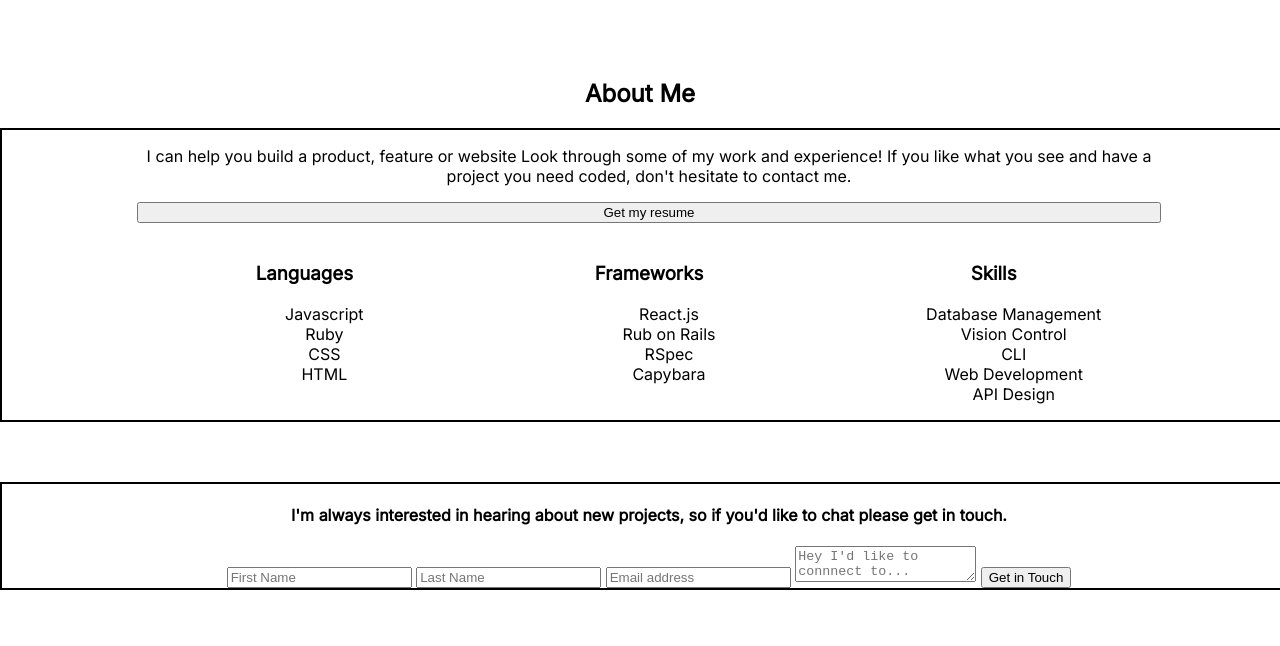
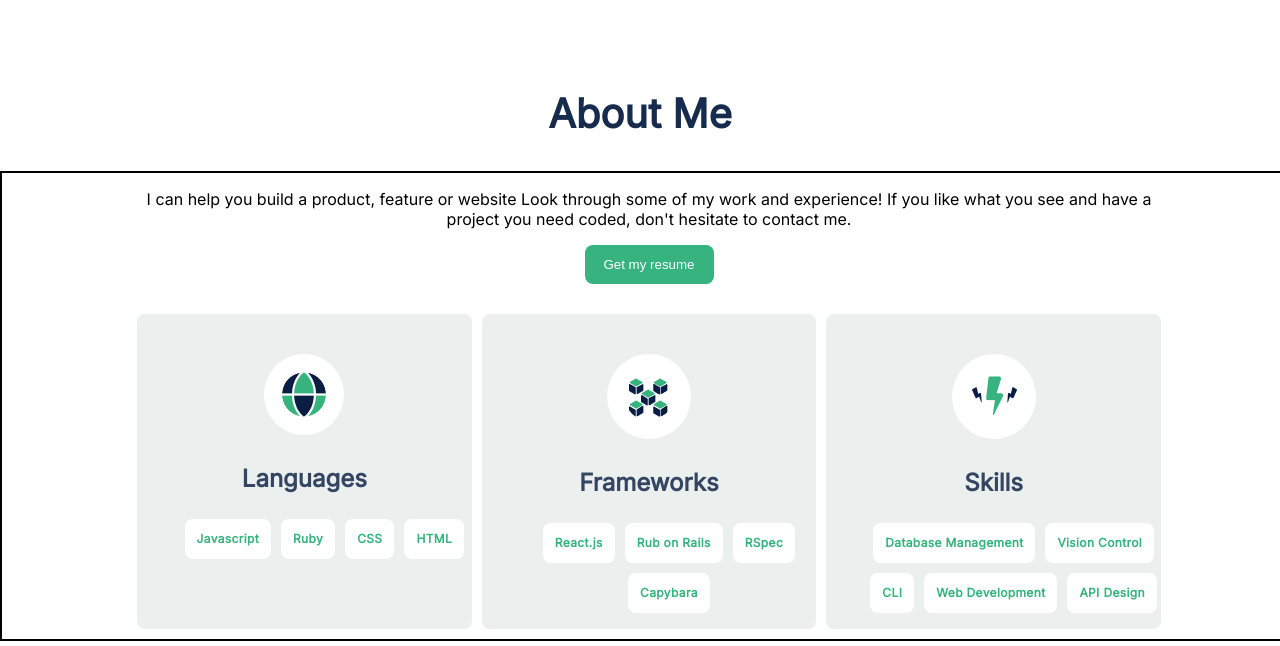
Before and after one commit to King-William-dev/Portfolio-Project-Desktop, a plain HTML site: page index.html in a window 1280 px wide. Shown: the part 1352-1998 px from the top of the page. Drawn offline with Linux system fonts and the light colour scheme.

Commit message:
About me created

```diff
--- a/index.html
+++ b/index.html
@@ -157,30 +157,35 @@
 
         <div class="about-me">
         <div class="card">
-            <img src="">
+            <img src="/icons/languages-icon.png" alt="Languages">
             <h3>Languages</h3>
+            <div class="technologies about-me-technologies">
             <ul>
                 <li>Javascript</li>
                 <li>Ruby</li>
                 <li>CSS</li>
                 <li>HTML</li>
             </ul>
+            </div>
         </div>
 
         <div class="card">
-            <img src="">
+            <img src="/icons/frameworks-icon.png" alt="Frameworks">
             <h3>Frameworks</h3>
+            <div class="technologies about-me-technologies">
             <ul>
                 <li>React.js</li>
                 <li>Rub on Rails</li>
                 <li>RSpec</li>
                 <li>Capybara</li>
             </ul>
+            </div>
         </div>
 
         <div class="card">
-            <img src="">
+            <img src="/icons/skills-icon.png" alt="Skills">
             <h3>Skills</h3>
+            <div class="technologies about-me-technologies">
             <ul>
                 <li>Database Management</li>
                 <li>Vision Control</li>
@@ -188,6 +193,8 @@
                 <li>Web Development</li>
                 <li>API Design</li>
             </ul>
+            </div>
+
         </div>
     </div>
 
--- a/styles.css
+++ b/styles.css
@@ -16,6 +16,10 @@ text-align: center;
     overflow: hidden;
     padding: 0 134px 0 135px;
     border: 2px solid black;
+}
+
+.container >p{
+    text-align: center;
 }
 
 .wrapper {
@@ -73,6 +77,12 @@ header a {
     color: #172B4D;
 }
 
+.socials {
+    display: flex;
+    gap: 10px;
+    margin: 0 auto;
+}
+
 #showcase p {
     display: flex;
     justify-content: center;
@@ -118,6 +128,7 @@ header a {
     gap: 10px;
     justify-content: center;
     flex-shrink: 0;
+    flex-wrap: wrap;
 }
 
 .technologies div li{
@@ -148,12 +159,61 @@ padding: 6px;
 
 /* About me */
 
+#about-me >h2 {
+    color: #172B4D;
+    font-size: 40px;
+    font-weight: 700;
+    text-align: center;
+}
 .about-me {
     display: grid;
     grid-template-columns: 1fr 1fr 1fr;
     gap: 10px;
 }
-
+.card {
+    background-color: #EBF0EE;
+    border: #C1C7D0;
+    border-radius: 8px;
+    margin-top: 20px;
+    margin-bottom: 10px;
+    padding-top: 40px;
+}
 .card > ul {
     list-style: none;
 }
+
+#about-me .container >button {
+    width: 129px;
+    margin: 0 auto;
+    background-color: #36B37F;
+    border-radius: 8px;
+    padding: 12px;
+    color: #FFFFFF;
+    border: none;
+    margin-bottom: 10px;
+}
+
+.about-me-technologies ul li {
+    background-color: #FFFFFF;
+    padding: 12px;
+    border-radius: 8px;
+    color: #36B37E;
+    font-size: 12px;
+    font-weight: 600;
+    letter-spacing: 0.36px;
+    line-height: 16px;
+}
+
+.card >img {
+    background-color: #FFFFFF;
+    border-radius: 50%;
+    padding: 18px;
+}
+
+.card >h3 {
+    color: #344563;
+    font-size: 24px;
+    font-weight: 600;
+    line-height: 32px;
+    text-align: center;
+}
```
Also changed, not shown: icons/frameworks-icon.png (added), icons/languages-icon.png (added), icons/skills-icon.png (added).
